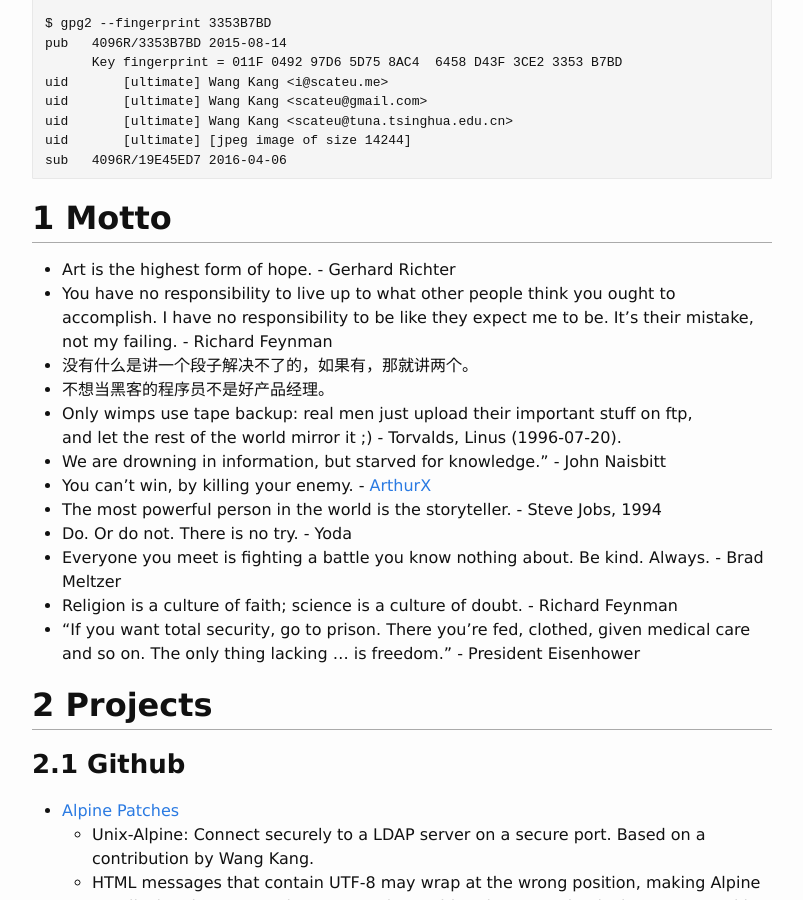
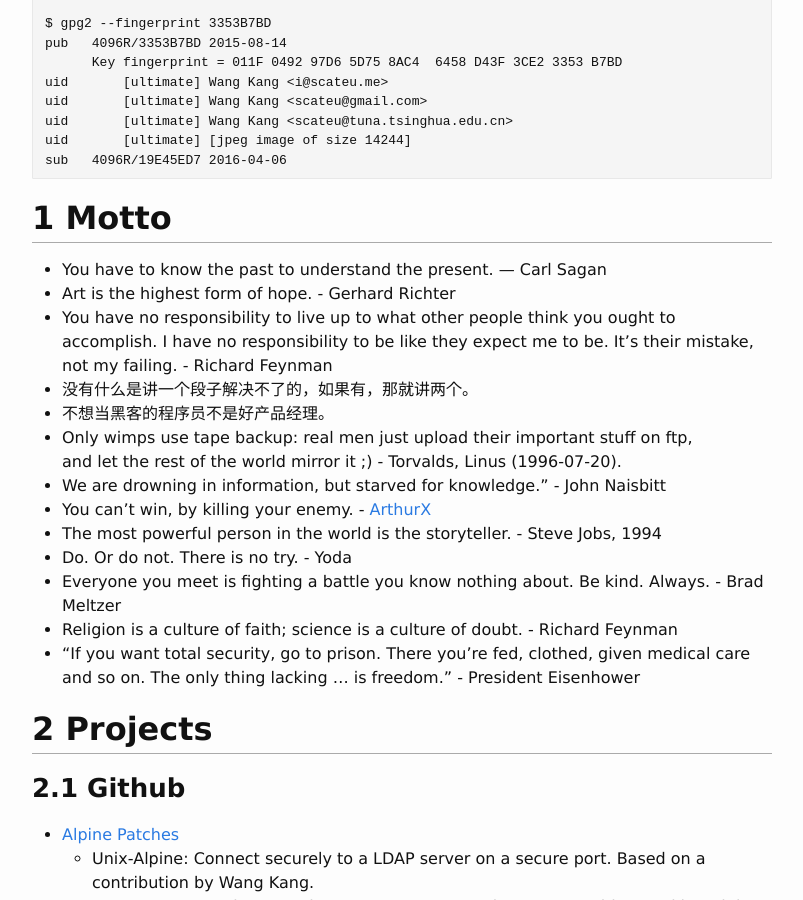
Before and after one commit to scateu/scateu.github.io, a Jekyll site: the page built from _pages/01-about.md, in a window 1280 px wide and 900 px high, scrolled down 310 px. Shown: the whole window, without its empty margins (238-1041 px from the left). Built offline with Jekyll 4.4.1, drawn with Linux system fonts in a browser that asks for light colours; comment, search, counter and statistics services are not loaded.

Commit message:
Update 01-about.md

```diff
--- a/_pages/01-about.md
+++ b/_pages/01-about.md
@@ -19,6 +19,7 @@ permalink: /about/
 
 ## 1 Motto
 
+- You have to know the past to understand the present. — Carl Sagan
 - Art is the highest form of hope. - Gerhard Richter
 - You have no responsibility to live up to what other people think you ought to accomplish. I have no responsibility to be like they expect me to be. It's their mistake, not my failing. - Richard Feynman
 - 没有什么是讲一个段子解决不了的，如果有，那就讲两个。
```
